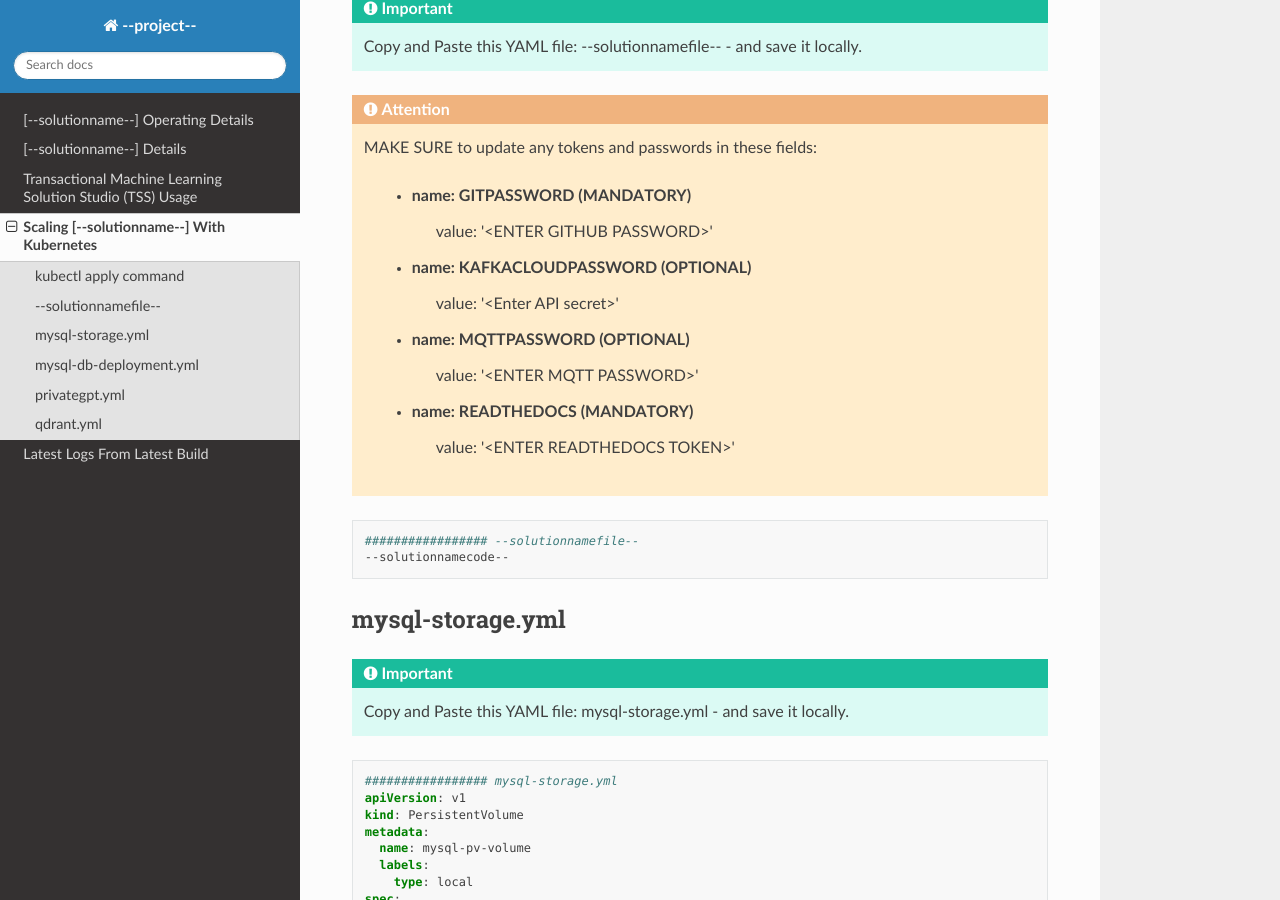
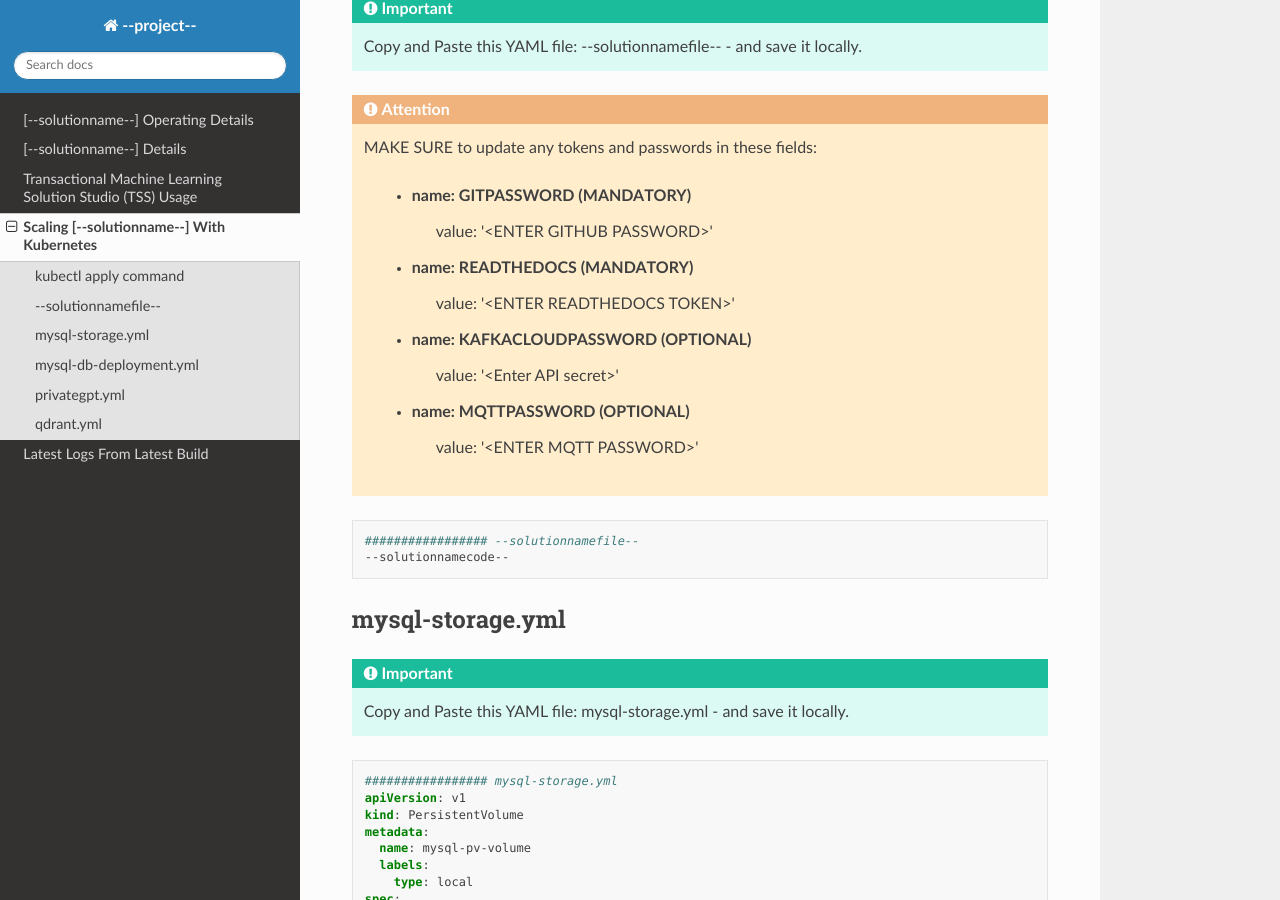
Before and after one commit to vanesalcb06/tssproject2-2b5c, a Sphinx documentation site: the page built from docs/source/kube.rst, in a window 1280 px wide and 900 px high, scrolled down 1247 px. Built offline with Sphinx 7.4.7 and the Read the Docs theme 3.1.0, drawn with Linux system fonts in a browser that asks for light colours.

```diff
--- a/docs/source/kube.rst
+++ b/docs/source/kube.rst
@@ -67,15 +67,14 @@ kubectl apply command
           - name: GITPASSWORD (MANDATORY)
              value: '<ENTER GITHUB PASSWORD>'
 
+          - name: READTHEDOCS (MANDATORY)
+             value: '<ENTER READTHEDOCS TOKEN>'
+
           - name: KAFKACLOUDPASSWORD (OPTIONAL)
              value: '<Enter API secret>'
 
           - name: MQTTPASSWORD (OPTIONAL)
              value: '<ENTER MQTT PASSWORD>'
-
-          - name: READTHEDOCS (MANDATORY)
-             value: '<ENTER READTHEDOCS TOKEN>'
-
 
 .. code-block:: YAML
 
```
